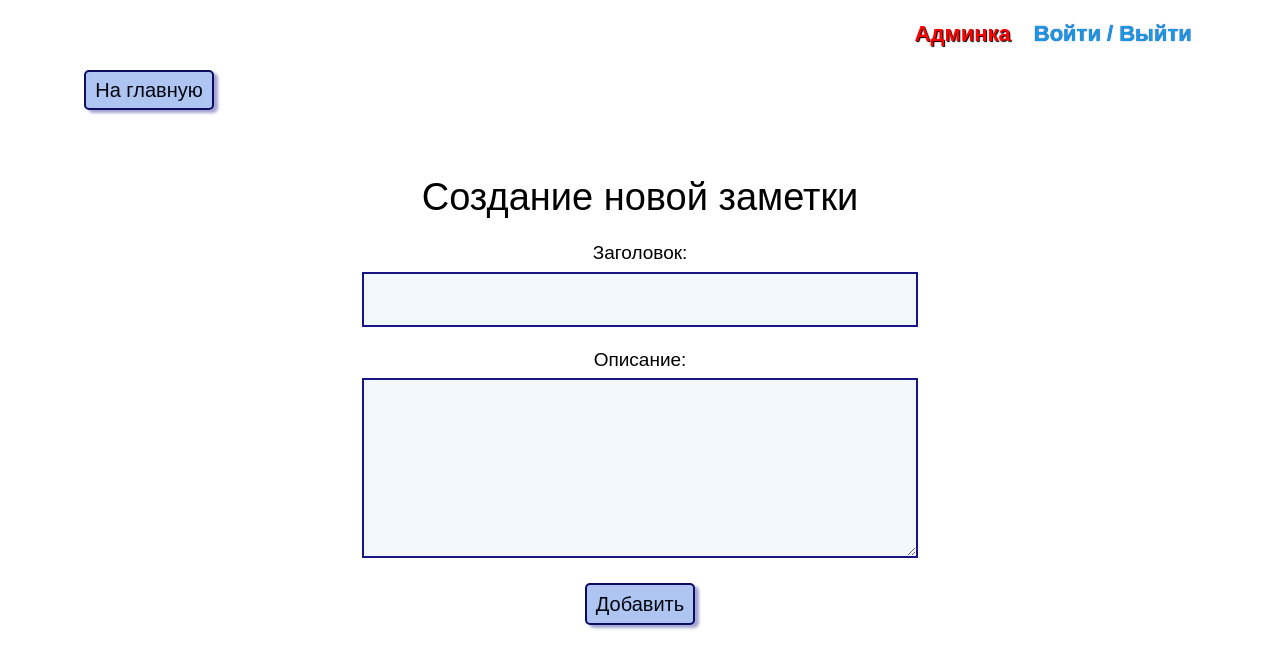
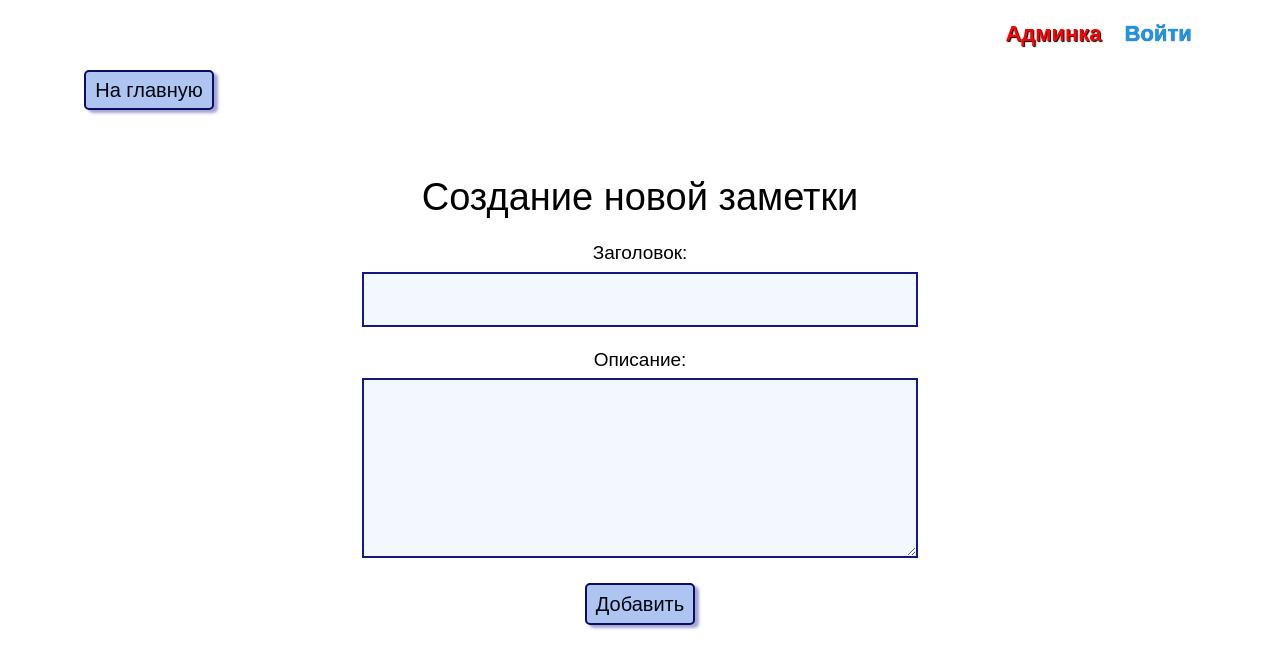
Before and after one commit to vulpies/note_project, a React (Create React App) app: page /createnote in a window 1280 px wide. Shown: the top 668 px of the page. Built offline with nearby package versions, Linux system fonts and the light colour scheme.

Commit message:
partially logout

```diff
--- a/src/components/navbar/navBar.jsx
+++ b/src/components/navbar/navBar.jsx
@@ -1,8 +1,21 @@
 import React from "react"
-import { Link } from "react-router-dom"
+import { useSelector } from "react-redux"
+import { Link, useHistory } from "react-router-dom"
+import localStorageService from "../../services/localStorage.service"
+// import { userLogout } from "../../store/usersSlise"
 import nav from "./navbar.module.css"
 
 const NavBar = () => {
+    const users = useSelector((state) => state.usersReducer)
+    // const dispatch = useDispatch()
+    let history = useHistory()
+
+    const handleLogout = async () => {
+        // dispatch(userLogout())
+        localStorageService.removeAuthData()
+        history.push("/")
+    }
+
     /*  после получения юзеров из стейта
 if(users) {
     users.filter((user)=>
@@ -17,12 +30,25 @@ if(users) {
 
     return (
         <ul className={nav.navbar}>
-            <li className={nav.admin}>
-                <Link to="/users">Админка</Link>
-            </li>
-            <li>
-                <Link to="/">Войти / Выйти</Link>
-            </li>
+            {users.users.map((user) => user.role === "ADMIN") ? (
+                <li className={nav.admin}>
+                    <Link to="/users">Админка</Link>
+                </li>
+            ) : (
+                ""
+            )}
+
+            {users.auth === true ? (
+                <li>
+                    <a href="" onClick={handleLogout}>
+                        Выйти
+                    </a>
+                </li>
+            ) : (
+                <li>
+                    <Link to="/login">Войти</Link>
+                </li>
+            )}
         </ul>
     )
 }
--- a/src/services/auth.service.js
+++ b/src/services/auth.service.js
@@ -20,9 +20,6 @@ const authService = {
             return error
         }
     },
-    logout: () => {
-        localStorageService.removeAuthData()
-    },
     refresh: async () => {
         const { data } = await axios.post("token", {
             grant_type: "refresh_token",
--- a/src/services/localStorage.service.js
+++ b/src/services/localStorage.service.js
@@ -1,16 +1,14 @@
 const TOKEN_KEY = "jwt-token"
 const REFRESH_KEY = "jwt-refresh-token"
 const EXPIRES_KEY = "jwt-expires"
-// const USERID_KEY = "user-local-id"
 
 export function setTokens({
     refreshToken,
     accessToken,
-    // userId,
+
     expiresIn = 1000,
 }) {
     const expiresDate = new Date().getTime() + expiresIn * 1000
-    // localStorage.setItem(USERID_KEY, userId)
     localStorage.setItem(TOKEN_KEY, accessToken)
     localStorage.setItem(REFRESH_KEY, refreshToken)
     localStorage.setItem(EXPIRES_KEY, expiresDate)
@@ -22,7 +20,6 @@ export function getRefreshToken() {
     return localStorage.getItem(REFRESH_KEY)
 }
 export function removeAuthData() {
-    // localStorage.removeItem(USERID_KEY)
     localStorage.removeItem(TOKEN_KEY)
     localStorage.removeItem(REFRESH_KEY)
     localStorage.removeItem(EXPIRES_KEY)
--- a/src/store/usersSlise.js
+++ b/src/store/usersSlise.js
@@ -1,12 +1,10 @@
 import { createSlice } from "@reduxjs/toolkit"
-import localStorageService from "../services/localStorage.service"
+// import localStorageService from "../services/localStorage.service"
 
 const initialState = {
     users: [],
     errors: false,
     auth: false,
-    //юезры должны изначально подгружаться из базы => ошибка, потому что их нет, и прога сравнивает с пустым
-    //здесь должен быть токен, но это не точно
 }
 
 const usersSlise = createSlice({
@@ -18,7 +16,9 @@ const usersSlise = createSlice({
         },
         getUser: (state, action) => {
             state.users = state.users.filter(
-                (user) => user.email === action.payload
+                (user) =>
+                    user.email === action.payload &&
+                    user.password === action.payload
             )
             state.auth = true
         },
@@ -36,8 +36,3 @@ const { actions, reducer } = usersSlise
 
 export default reducer
 export const { addUser, getUser, getUsers, userLogout } = actions
-
-export const logOut = () => (dispatch) => {
-    localStorageService.removeAuthData()
-    dispatch(userLogout())
-}
```
